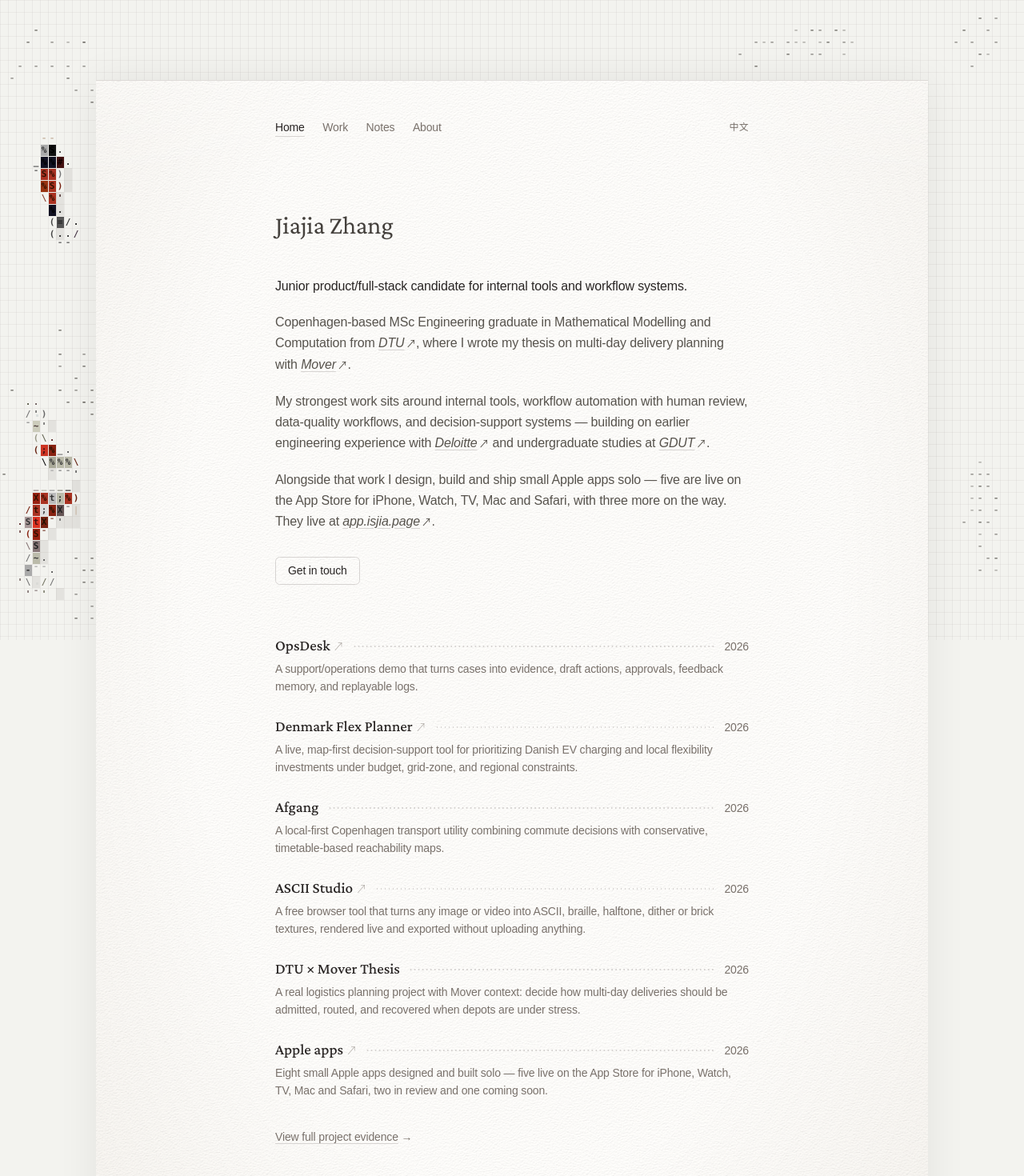
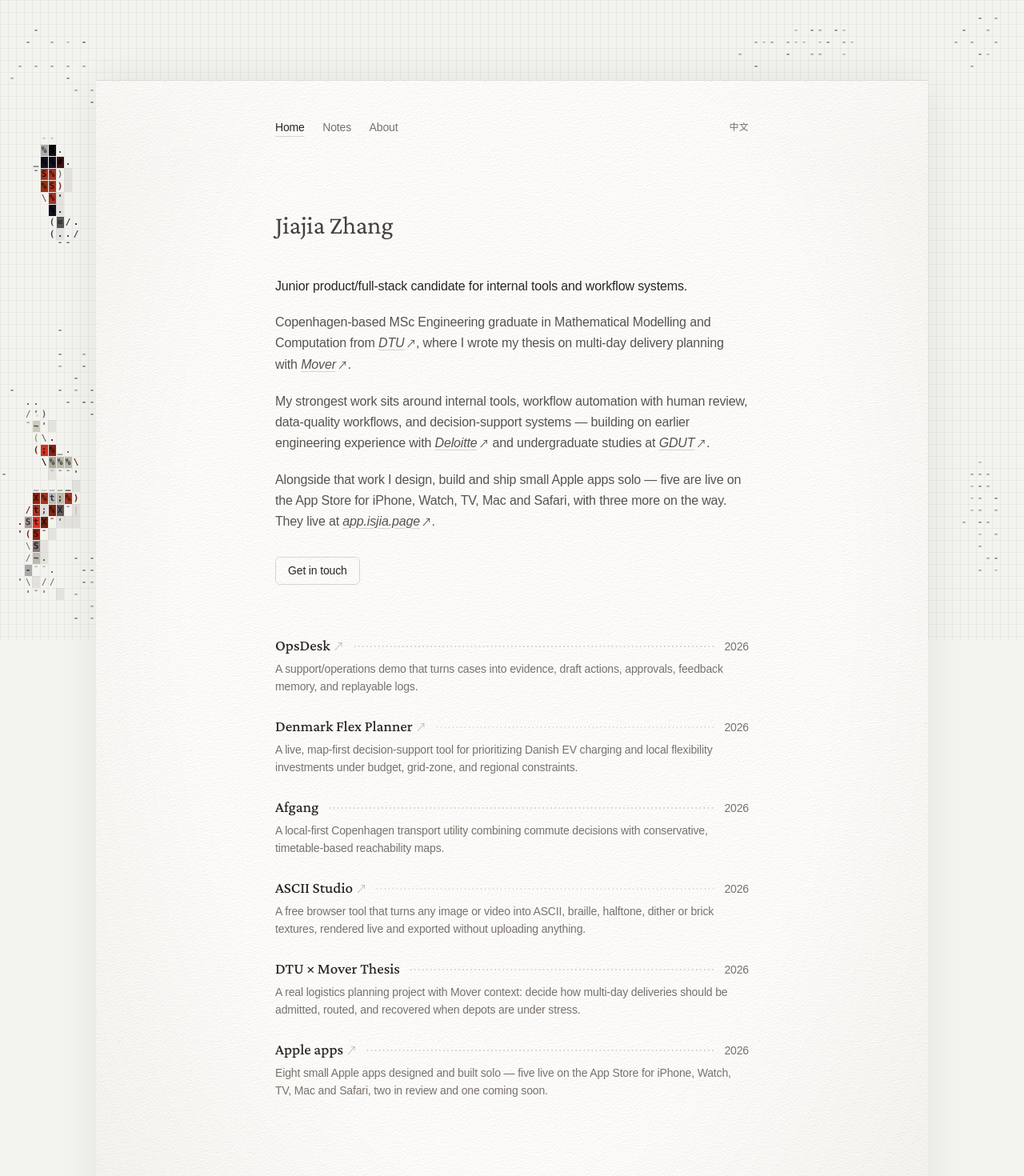
Before and after one commit to isjiajia01/personal-website, a Next.js app: page / in a window 1280 px wide. Shown: the top 1470 px of the page at 80% size. Built offline with nearby package versions, Linux system fonts and the light colour scheme; a web font is replaced by a local one.

Commit message:
Take the Work tab offline; DTU thesis row without link
Remove Work from nav, home and 404; keep /works as an unlinked noindex page. Afgang back link now goes home.

```diff
--- a/app/(default)/not-found.tsx
+++ b/app/(default)/not-found.tsx
@@ -43,7 +43,6 @@ export default async function NotFound() {
       <div className="mt-6 flex flex-wrap gap-x-6 gap-y-2 text-[13px] leading-5">
         {[
           { href: "/", label: labels.notFoundButton },
-          { href: "/en/works/", label: "Work" },
           { href: "/notes/claude-code-workshop/", label: "Notes" },
         ].map((l) => (
           <Link
--- a/app/[lang]/page.tsx
+++ b/app/[lang]/page.tsx
@@ -100,7 +100,9 @@ export default async function Home(props: {
 
             return (
               <li key={work.slug || work.name} className="rise" style={style}>
-                {isExternal ? (
+                {!work.link ? (
+                  <div className={rowClass}>{rowContent}</div>
+                ) : isExternal ? (
                   <a
                     href={work.link}
                     target="_blank"
@@ -118,20 +120,6 @@ export default async function Home(props: {
             );
           })}
         </ul>
-        <div
-          className="rise mt-5"
-          style={{ "--i": 4 + featuredWorks.length } as React.CSSProperties}
-        >
-          <Link
-            href={dictionary.urls.works}
-            className="group press inline-block px-2 py-2 -mx-2 text-[14px] leading-5 text-stone-500 underline decoration-stone-300 underline-offset-[3px] hover:text-(--rose) hover:decoration-(--rose) active:text-(--rose) dark:text-zinc-400 dark:decoration-zinc-600"
-          >
-            {dictionary.labels.viewAllWorkEvidence}
-            <span aria-hidden="true" className="link-arrow ml-1">
-              →
-            </span>
-          </Link>
-        </div>
       </section>
     </div>
   );
--- a/app/[lang]/projects/afgang/page.tsx
+++ b/app/[lang]/projects/afgang/page.tsx
@@ -85,7 +85,7 @@ export default async function AfgangCasePage(
     <article>
       {/* Back link */}
       <Link
-        href={dictionary.urls.works}
+        href={dictionary.urls.home}
         className="text-[13px] leading-5 text-zinc-600 hover:text-zinc-900 dark:text-zinc-400 dark:hover:text-zinc-100"
       >
         ← {project.backToWorks}
--- a/app/[lang]/works/page.tsx
+++ b/app/[lang]/works/page.tsx
@@ -18,6 +18,7 @@ export async function generateMetadata(
   const dictionary = await getDictionary(params.lang);
 
   return {
+    robots: { index: false, follow: true },
     metadataBase: new URL(dictionary.meta.baseUrl),
     title: `${dictionary.labels.works} - ${dictionary.meta.websiteName}`,
     description: dictionary.labels.noocWorks,
@@ -112,7 +113,7 @@ function WorkArticle({
       </p>
 
       <div className="mt-4">
-        {isExternal ? (
+        {!work.link ? null : isExternal ? (
           <a
             href={work.link}
             target="_blank"
--- a/app/sitemap.ts
+++ b/app/sitemap.ts
@@ -6,7 +6,7 @@ export const dynamic = "force-static";
 const base = "https://me.isjia.page";
 
 // Localised pages exist for every language key; English-only pages are listed once.
-const localised = ["", "/works", "/projects/afgang", "/about"];
+const localised = ["", "/projects/afgang", "/about"];
 const englishOnly = ["/notes", "/notes/claude-code-workshop", "/notes/opsdesk-where-automation-stops", "/notes/afgang-data-lifecycle", "/wayfinder"];
 
 export default function sitemap(): MetadataRoute.Sitemap {
--- a/components/site-shell.tsx
+++ b/components/site-shell.tsx
@@ -64,18 +64,11 @@ export function SiteShell({
     pathname === `${urls.home}/` ||
     (lang === "en" && (pathname === "/" || pathname === ""));
 
-  const isWorkActive =
-    pathname === urls.works ||
-    pathname.startsWith(`${urls.works}/`) ||
-    pathname.startsWith(`/${lang}/projects/afgang`) ||
-    pathname.startsWith("/projects/afgang");
-
   const isAboutActive =
     pathname === urls.about || pathname.startsWith(`${urls.about}/`);
 
   const navItems = [
     { label: labels.home, href: urls.home, active: isHomeActive },
-    { label: labels.works, href: urls.works, active: isWorkActive },
     // Notes are English only, so the zh nav does not link to them.
     ...(lang === "en"
       ? [{ label: "Notes", href: "/notes/", active: pathname.startsWith("/notes") }]
--- a/dictionaries/en.ts
+++ b/dictionaries/en.ts
@@ -231,7 +231,7 @@ My strongest work sits around internal tools, workflow automation with human rev
         "Strong proof for analytical thinking, complex systems, and operations-facing product work",
       ],
       stack: ["Julia", "Vehicle routing", "ALNS", "Optimization", "Experiment design", "Operational analysis"],
-      link: "/en/works#dtu-mover-thesis",
+      link: "",
       color: "orange",
       primary: true,
       homeFeatured: true,
@@ -269,7 +269,7 @@ My strongest work sits around internal tools, workflow automation with human rev
       "Afgang answers two daily transport questions: when should I leave, and how far can Copenhagen's scheduled network take me in 15, 30, 45, or 60 minutes?",
     metaDescription:
       "Afgang case study: a FastAPI and R5 transport utility built with official Rejseplanen GTFS, OpenStreetMap data, conservative reachability surfaces, and transactional data operations.",
-    backToWorks: "Back to work",
+    backToWorks: "Back to home",
     status: ["Scheduled", "Owner-local", "Case study"],
     sectionLabels: {
       outcome: "Product outcome",
--- a/dictionaries/zh.ts
+++ b/dictionaries/zh.ts
@@ -228,7 +228,7 @@ const dictionary = {
         "强项是分析能力、复杂系统理解，以及面向运营场景的产品/工具思维",
       ],
       stack: ["Julia", "Vehicle routing", "ALNS", "Optimization", "Experiment design", "Operational analysis"],
-      link: "/zh/works#dtu-mover-thesis",
+      link: "",
       color: "orange",
       primary: true,
       homeFeatured: true,
@@ -266,7 +266,7 @@ const dictionary = {
       "Afgang 回答两个日常交通问题：我应该什么时候出门，以及按照哥本哈根的计划时刻表，15、30、45 或 60 分钟能到哪里？",
     metaDescription:
       "Afgang 案例：使用官方 Rejseplanen GTFS、OpenStreetMap 数据、保守可达范围和事务化数据运维构建的 FastAPI + R5 交通工具。",
-    backToWorks: "返回项目",
+    backToWorks: "返回首页",
     status: ["Scheduled", "Owner-local", "案例"],
     sectionLabels: {
       outcome: "产品结果",
```
